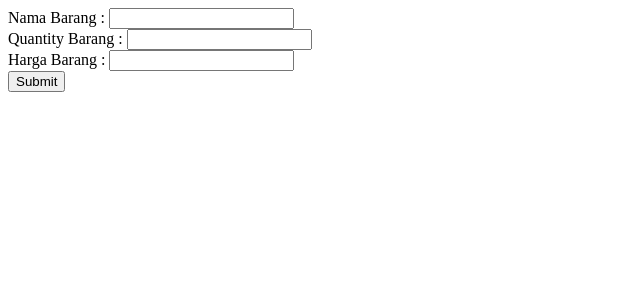
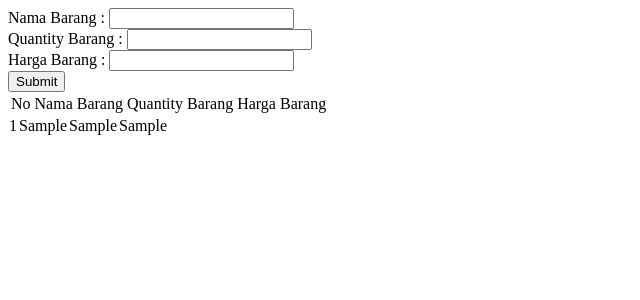
Before and after one commit to Excellent-Echo/kasir-app, a React (Create React App) app: page / in a window 1280 px wide. Both pictures are taken after typing "Sample", "Sample", "Sample" into the empty fields and a click on the input 36 px from the left and 81 px from the top of the page. Shown: the top 300 px of the page, without its empty margins (0-640 px from the left). Built offline with nearby package versions, Linux system fonts and the light colour scheme.

Commit message:
release 3 done

```diff
--- /dev/null
+++ b/src/components/DisplayListItem.jsx
@@ -0,0 +1,36 @@
+import React from 'react'
+
+const DisplayListItem = ({orderList}) => {
+    return (
+        <div>
+            <table>
+                <thead>
+                    <td>
+                        No
+                    </td>
+                    <td>
+                        Nama Barang
+                    </td>
+                    <td>
+                        Quantity Barang
+                    </td>
+                    <td>
+                        Harga Barang
+                    </td>
+                </thead>
+            </table>
+            {orderList.map((item, index)=>{
+            return(
+                <tbody>
+                    <td>{index+1}</td>
+                    <td>{item.inputNamaBarang}</td>
+                    <td>{item.inputQuantityBarang}</td>
+                    <td>{item.inputHargaBarang}</td>
+                </tbody>
+            )
+            })}
+        </div>
+    )
+}
+
+export default DisplayListItem
--- a/src/components/FormOrder.jsx
+++ b/src/components/FormOrder.jsx
@@ -49,7 +49,7 @@ const FormOrder = ({handleAddItem}) => {
                     />
                     <br/>
 
-                    <input type="submit"/>
+                    <input type="submit" />
             </form>
         </div>
     )
--- a/src/pages/OrderPage.jsx
+++ b/src/components/OrderPage.jsx
@@ -1,5 +1,6 @@
 import React,{useState, useEffect} from 'react'
-import FormOrder from '../components/FormOrder'
+import DisplayListItem from './DisplayListItem';
+import FormOrder from './FormOrder'
 
 const OrderPage = () => {
     const [orderItems, setOrderItems] = useState([]);
@@ -22,6 +23,7 @@ const OrderPage = () => {
     return (
         <div>
             <FormOrder handleAddItem={handleAddItem}/>
+            <DisplayListItem orderList={orderItems}/>
         </div>
     )
 }
--- a/src/index.js
+++ b/src/index.js
@@ -3,7 +3,7 @@ import ReactDOM from 'react-dom';
 // import './index.css';
 // import App from './App';
 // import reportWebVitals from './reportWebVitals';
-import OrderPage from './pages/OrderPage';
+import OrderPage from './components/OrderPage';
 
 ReactDOM.render(
   <React.StrictMode>
```
